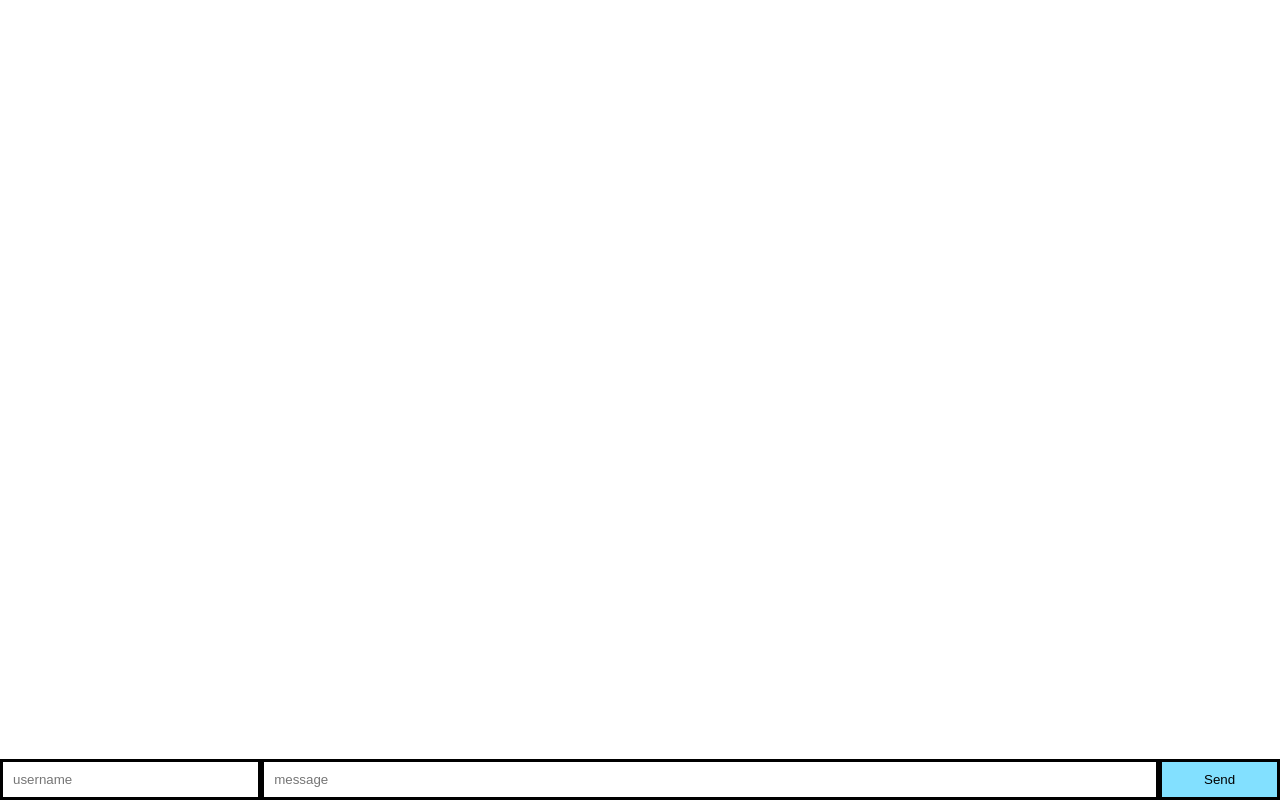
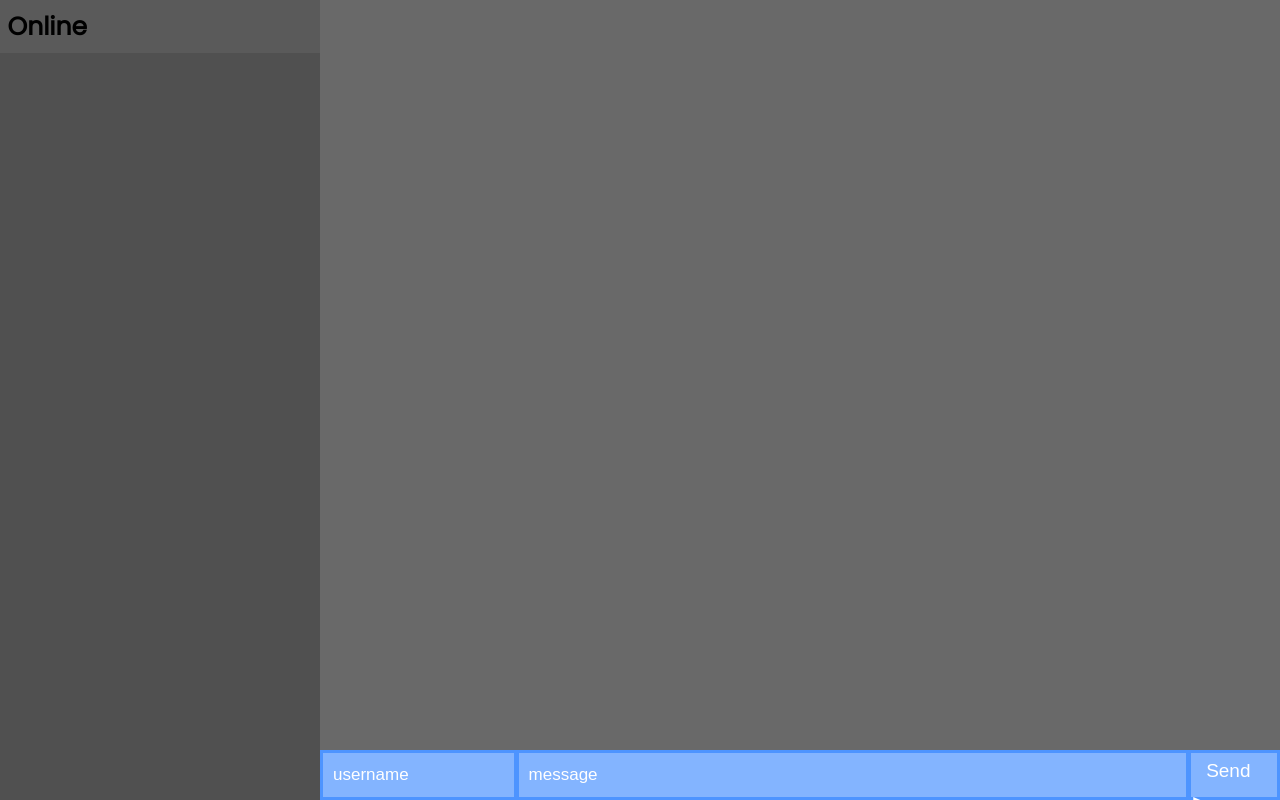
Before and after one commit to VandenAbbeeleBram/ChatApp, a website: page app/index.html in a window 1280 px wide. Drawn offline with nearby package versions, Linux system fonts and the light colour scheme; no server answers.

Commit message:
updating GUI
It's more appealing now...

```diff
--- a/app/index.html
+++ b/app/index.html
@@ -3,6 +3,9 @@
 
 <head>
   <title>Socket.IO chat</title>
+  <link href="https://fonts.googleapis.com/icon?family=Material+Icons" rel="stylesheet">
+  <link href="https://fonts.googleapis.com/css?family=Poppins&display=swap" rel="stylesheet">
+
   <style>
     * {
       margin: 0;
@@ -12,21 +15,58 @@
 
     body {
       font: 13px Helvetica, Arial;
+      font-family: 'Poppins', sans-serif
+    }
+
+    .left-panel {
+      left: 0;
+      width: 25%;
+      position: absolute;
+      height: 100%;
+
+      background-color: rgb(80, 80, 80);
+    }
+
+    h1 {
+      width: 100%;
+      background-color: rgb(90, 90, 90);
+      font-size: 25px;
+      padding: 7.5px;
+    }
+
+    .right-panel {
+      position: absolute;
+      right: 0;
+      width: 75%;
+      height: 100%;
+      background-color: rgb(105, 105, 105);
     }
 
     form {
-      background: #000;
+      background: rgb(77, 148, 255);
       padding: 3px;
+      height: 50px;
       position: fixed;
       bottom: 0;
+      float: right;
       width: 100%;
+      position: absolute;
+      overflow: hidden;
     }
 
     form input {
-      border: 0;
+      background-color: rgba(255, 255, 255, 0.3);
+      height: 100%;
+      font-size: 17px;
       padding: 10px;
       float: left;
       margin-right: .5%;
+      color: white;
+      border: none;
+    }
+
+    form input::placeholder {
+      color: white;
     }
 
     form input#user {
@@ -38,10 +78,28 @@
     }
 
     form button {
+      height: 100%;
       width: 9%;
-      background: rgb(130, 224, 255);
       border: none;
-      padding: 10px;
+      background-color: rgba(255, 255, 255, 0.3);
+      color: white;
+      cursor: pointer;
+    }
+
+    form button p {
+      font-size: 19px;
+      float: left;
+      text-align: center;
+      line-height: 35px;
+      padding: 0 10px 0 15px;
+    }
+
+    form button i {
+      float: left;
+      text-align: center;
+      line-height: 35px;
+      padding: 0 15px 0 0;
+      transform: translateY(25%);
     }
 
     #messages {
@@ -52,14 +110,16 @@
 
     #messages li {
       padding: 5px 10px;
+      font-size: 15px;
     }
 
     #messages li:nth-child(odd) {
-      background: #eee;
+      background: rgb(120, 120, 120);
     }
 
     #alerts {
       list-style-type: none;
+      font-size: 15px;
       margin: 0;
       padding: 0;
     }
@@ -72,13 +132,21 @@
 </head>
 
 <body>
+  <section class="left-panel">
+    <h1>Online</h1>
+  </section>
+
+  <section class="right-panel">
     <ul id="messages"></ul>
     <ul id="alerts"></ul>
     <form action="">
       <input id="user" placeholder="username" autocomplete="off" />
       <input id="m" placeholder="message" autocomplete="off" />
-    <button>Send</button>
+      <button>
+        <p>Send</p><i class="material-icons">send</i>
+      </button>
     </form>
+  </section>
 </body>
 
 </html>
```
Lines whose indentation alone changed are shown as unchanged.
